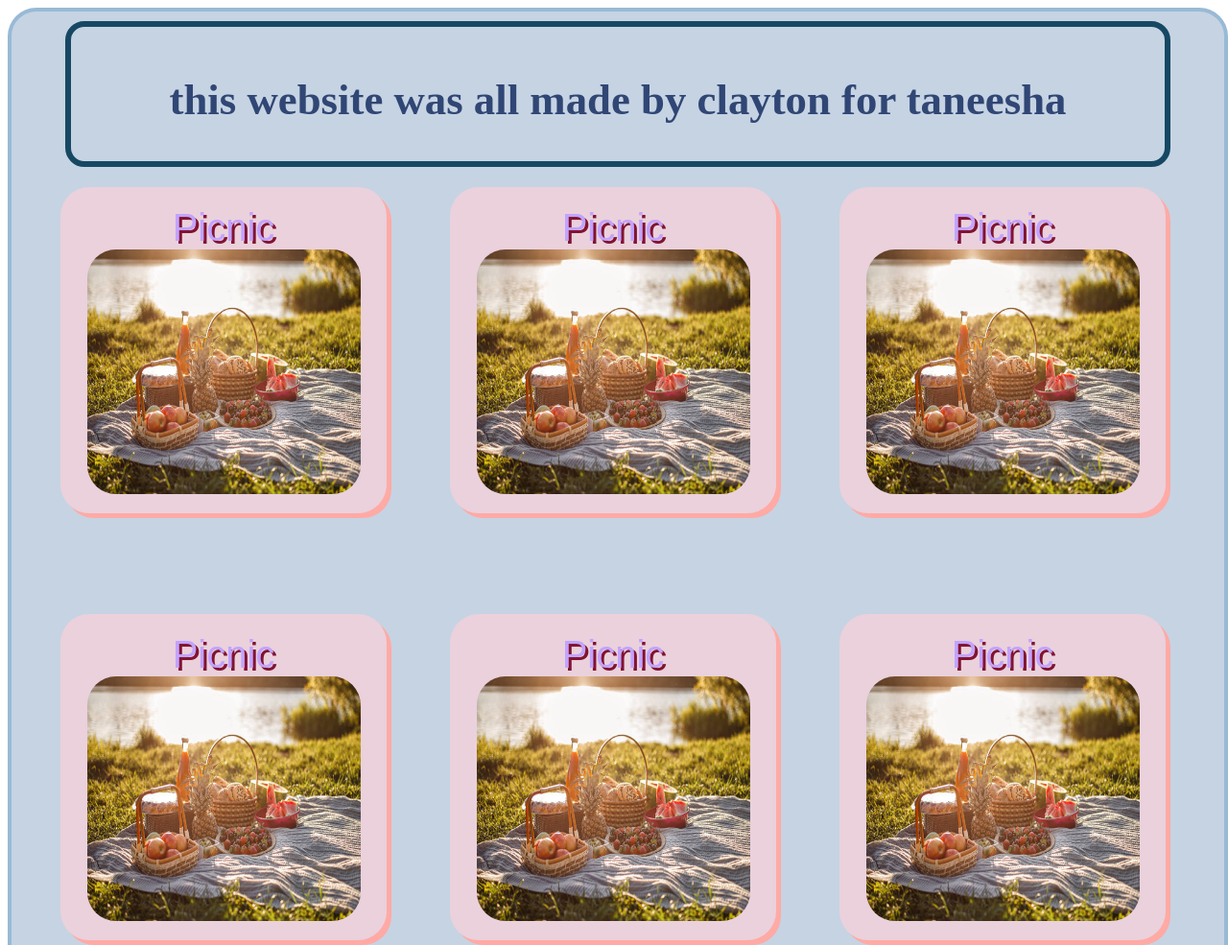
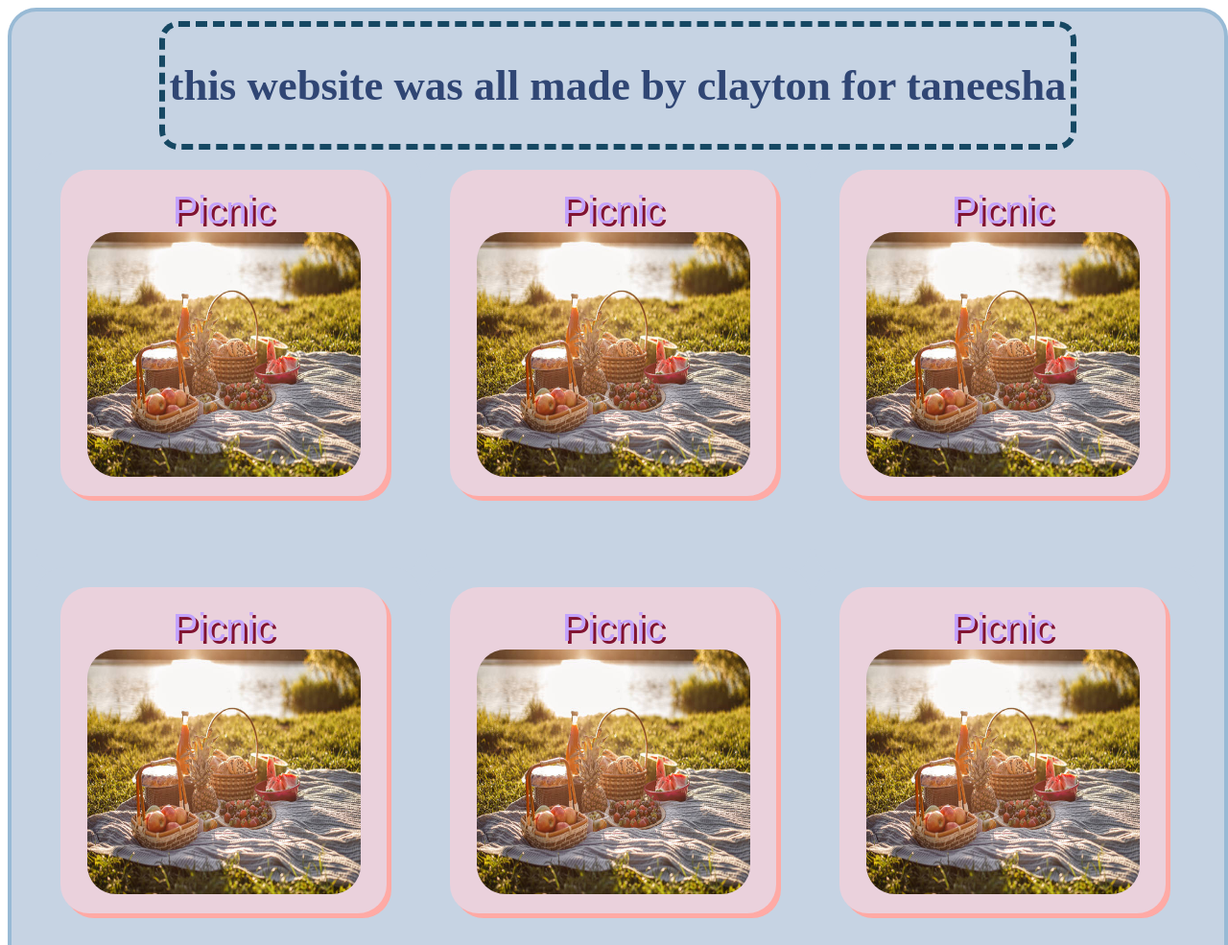
Before and after one commit to clayton263/clayton-Taneesha, a plain HTML site: page website_project.html in a window 1280 px wide. Shown: the top 985 px of the page at 96% size. Drawn offline with Linux system fonts and the light colour scheme.

Commit message:
Update stylesheet.css

```diff
--- a/stylesheet.css
+++ b/stylesheet.css
@@ -25,14 +25,15 @@ header{
 }
 .heading{
 	border-radius: 20px 20px;
-	border: 6px solid #164863;
-	width:1100px;
-	height:100px;
+	border: 6px dashed #164863;
+	width:1100px%;
+	height:100px%;
 	font-size:140%;
 	text-align:middle;
 	display: inline-block;
-	padding:20px;
+	padding:5px;
 	margin-top:10px;
+
 }
 img{
 	width:95%;
@@ -41,11 +42,12 @@ img{
 	position: relative;
 }
 button{
-	border:1px #c6d3e3;
+	border:10px #c6d3e3;
 	background-color:#c6d3e3;
+	margin-bottom:-10px;
+	border-radius: 30px 30px;
 }
 .box:hover{
-	border: 1px solid #ffaaa5;
 	box-shadow: 7px 7px #ffaaa5;
 	transition: transform 0.5s ease;
 	transform: translate(10px, 10px);
```
